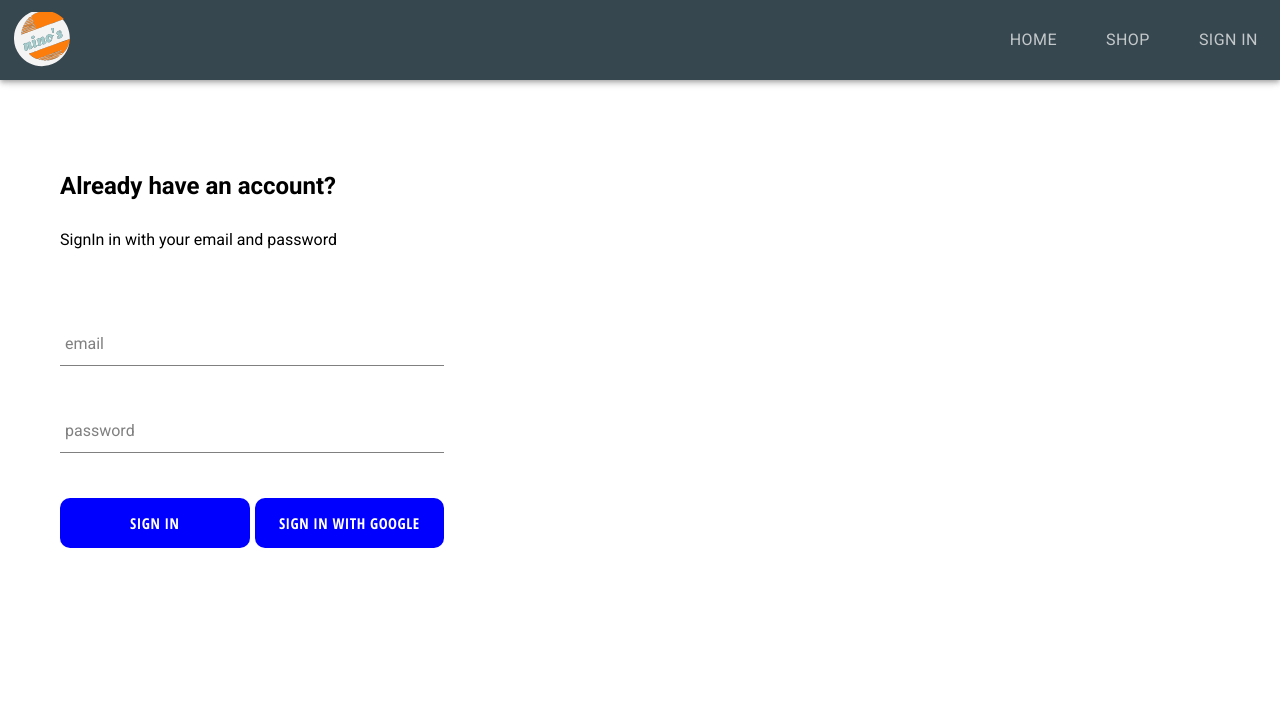
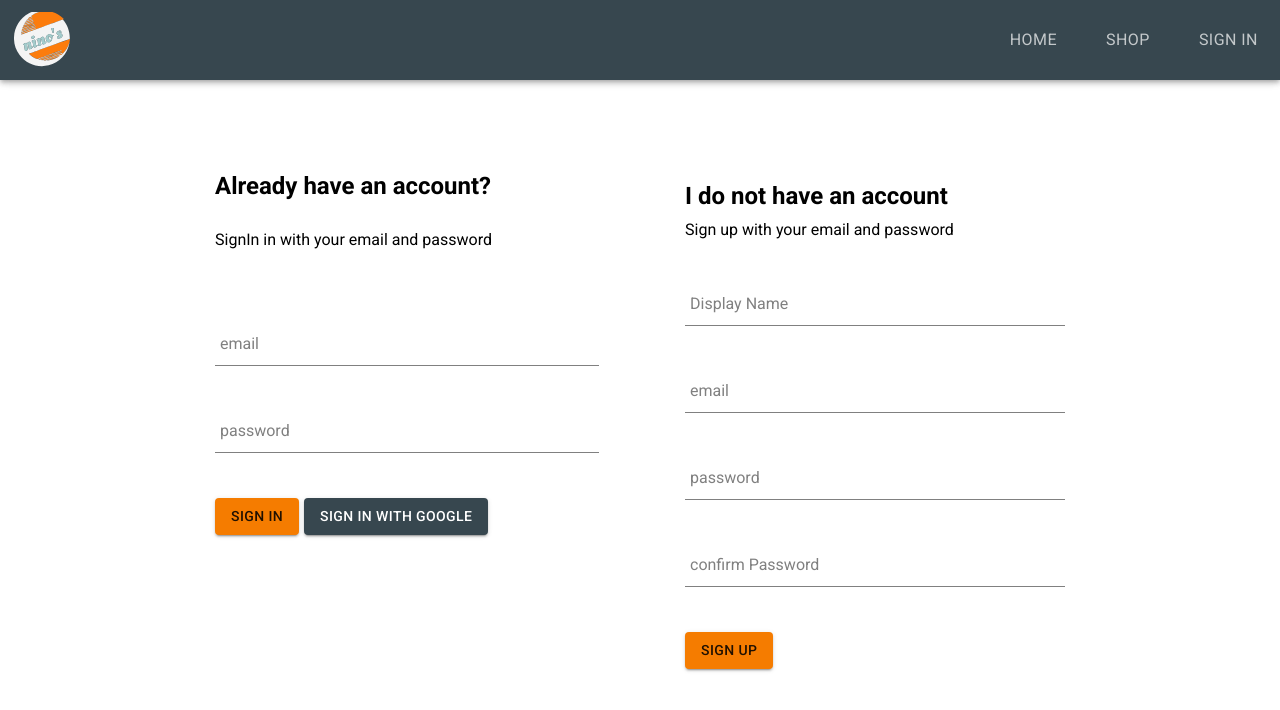
Before and after one commit to TareqJudehGithub/nino-online-shop, a React (Create React App) app: page /signin in a window 1280 px wide. Shown: the top 710 px of the page. Built offline with nearby package versions, Linux system fonts and the light colour scheme; no server answers.

Commit message:
Connected Sign in and Sign Up with Firebase Auth createUserWithEmailAndPassword, where users can now successfully register and login to the App.

```diff
--- a/public/index.html
+++ b/public/index.html
@@ -30,10 +30,13 @@
       work correctly both with client-side routing and a non-root public URL.
       Learn how to configure a non-root public URL by running `npm run build`.
     -->
-    <title>Nino Shop</title>
+
+    <title>nino's Shop</title>
   </head>
   <body>
     <noscript>You need to enable JavaScript to run this app.</noscript>
+    <!-- The core Firebase JS SDK is always required and must be listed first -->
+
     <div id="root"></div>
     <!--
       This HTML file is a template.
--- a/src/components/form-input/form-input.jsx
+++ b/src/components/form-input/form-input.jsx
@@ -15,7 +15,8 @@
                     <label
                     className={
                          `${otherProps.value.length ? "shrink" : ""}
-                          form-input-label`}
+                         form-input-label`
+                         }
                     >
                          {label}
                     </label>
--- a/src/components/sign-in/sign-in.jsx
+++ b/src/components/sign-in/sign-in.jsx
@@ -1,9 +1,10 @@
 import React from "react";
 import FormInput from "../form-input/form-input";
-import CustomButton from '../custom-button/custom-button';
-
+// import CustomButton from '../custom-button/custom-button';
+import Button from "@material-ui/core/Button"
 //google authentication:
-import {signInWithGoogle} from "../../firebase/firebase.util";
+import {auth, signInWithGoogle} from "../../firebase/firebase.util";
+import {withRouter} from "react-router-dom";
 
 import "./sign-in.scss";
 
@@ -16,19 +17,31 @@
           }
      };
 
-     handleSubmit = event => {
+     handleSubmit = async (event) => {
           event.preventDefault();
+          const { email, password } = this.state;
+          try {
+
+                    auth.signInWithEmailAndPassword(email, password);
                     this.setState({
                          email: "",
                          password: ""
                     })
+                    console.log("Sign In was successfull!");
+                    this.props.history.push("/");
+
+          } catch (error) {
+               console.log(error);
+               alert("Invalid username/password!");
+          }
+
      };
-
      handleChange = event => {
           const { name, value } = event.target; //name and value from target <input />
           this.setState({ [name]: value}) //will dynamically setState depends on
                                           //name and value.
      }
+
      render() {
           return(
                <div className="sign-in">
@@ -38,36 +51,45 @@
                     </span>
 
                     <form onSubmit={this.handleSubmit}>
+
                          <FormInput
                          handleChange={this.handleChange}
                          label="email"
                          name="email"
                          type="email"
                          value={this.state.email}
-                         // placeholder="exampl@email.com"
+                         autoComplete="email-address"
                          required
 
-                         />
+                          >
+                         </FormInput>
                          <FormInput
                          handleChange={this.handleChange}
                          label="password"
                          name="password"
                          type="password"
                          value={this.state.password}
+                         autoComplete="current-password"
                          // placeholder="Enter your password"
                          required
-                         />
+                         >
+                         </FormInput>
                          <div className="btns">
-                         <CustomButton type="submit" value="Submit Form">
+                              <Button
+                              variant="contained" color="primary"
+                              type="submit" value="Submit Form">
                                    Sign In
-                         </CustomButton>
+                              </Button>
 
-                         <CustomButton
+                              <Button
                               onClick={signInWithGoogle}
                               style={{marginLeft: "5px"}}
+                              type="button"
+                              variant="contained"
+                              color="secondary"
                               >
                                    Sign In with google
-                         </CustomButton>
+                              </Button>
                          </div>
 
                     </form>
@@ -76,4 +98,4 @@
           )
      }
 }
-export default SignIn;
+export default withRouter(SignIn);
--- /dev/null
+++ b/src/components/sign-up/sign-up.jsx
@@ -0,0 +1,101 @@
+import React from "react";
+import {auth, createUserProfileDocument} from "../../firebase/firebase.util";
+import FormInput from "../form-input/form-input";
+
+import Button from "@material-ui/core/Button"
+import "./sign-up.scss";
+
+class SignUp extends React.Component {
+     constructor() {
+          super()
+          this.state = {
+               displayName: "",
+               email: "",
+               password: "",
+               confirmPassword: ""
+          }
+     }
+     handleChange = (event) => {
+          const { name, value } = event.target;
+          this.setState({ [name]: value});
+     }
+     handleSubmit = async (event) => {
+          event.preventDefault();
+          const { displayName, email, password, confirmPassword} = this.state;
+          if(password !== confirmPassword){
+               alert("Password and Confirm Password fields must match!");
+               return;
+          };
+          try {
+               const { user } = await auth.createUserWithEmailAndPassword(email, password);
+               await createUserProfileDocument(user, {displayName});
+
+               this.setState({
+                    displayName: "",
+                    email: "",
+                    password: "",
+                    confirmPassword: ""
+               })
+          } catch (error) {
+               console.error(error);
+               alert(error);
+          }
+     }
+     render() {
+          const { displayName, email, password, confirmPassword} = this.state;
+          return(
+               <div className="sign-up">
+                    <h2 className="title">I do not have an account</h2>
+                    <span>Sign up with your email and password</span>
+                    <form
+                    className="sign-up-form"
+                    onSubmit={this.handleSubmit}>
+                         <FormInput
+                         type="text"
+                         name="displayName"
+                         value={displayName}
+                         onChange={this.handleChange}
+                         label="Display Name"
+                         required
+                         />
+
+                         <FormInput
+                         type="email"
+                         name="email"
+                         value={email}
+                         onChange={this.handleChange}
+                         label="email"
+                         autoComplete="email-address"
+                         required
+                         />
+
+                         <FormInput
+                         type="password"
+                         name="password"
+                         value={password}
+                         onChange={this.handleChange}
+                         label="password"
+                         autoComplete="current-password"
+                         required
+                         />
+
+                         <FormInput
+                         type="password"
+                         name="confirmPassword"
+                         value={confirmPassword}
+                         onChange={this.handleChange}
+                         label="confirm Password"
+                         autoComplete="new-password"
+                         required
+                         />
+                         <Button
+                         type="submit"
+                         variant="contained"
+                         color="primary"
+                         >Sign Up</Button>
+                    </form>
+               </div>
+          )
+     }
+}
+export default SignUp;
--- /dev/null
+++ b/src/components/sign-up/sign-up.scss
@@ -0,0 +1,9 @@
+.sign-up {
+     display: flex;
+     flex-direction: column;
+     width: 380px;
+
+     .title {
+       margin: 10px 0;
+     }
+   }
--- a/src/firebase/firebase.util.js
+++ b/src/firebase/firebase.util.js
@@ -1,37 +1,54 @@
 //firebase imports setup:
 import firebase from "firebase/app";
-
 import "firebase/firestore"; //db
 import "firebase/auth";      //authentication
 
+const config = {
+   apiKey: "AIzaSyCIRAxQQkja29M1hni-z3FH-Vgac_GRQng",
+    authDomain: "nino-s-shop.firebaseapp.com",
+    databaseURL: "https://nino-s-shop.firebaseio.com",
+    projectId: "nino-s-shop",
+    storageBucket: "nino-s-shop.appspot.com",
+    messagingSenderId: "1009451037034",
+    appId: "1:1009451037034:web:16bd857f7e57e2796b7513",
+    measurementId: "G-G8B6X5F982"
+   };
+   firebase.initializeApp(config);
 
-const config = {
-     apiKey: "AIzaSyBDN3ElWrVSETlOFx25-dA45H2AN7RJRvY",
-     authDomain: "ninoz-shopdb.firebaseapp.com",
-     databaseURL: "https://ninoz-shopdb.firebaseio.com",
-     projectId: "ninoz-shopdb",
-     storageBucket: "ninoz-shopdb.appspot.com",
-     messagingSenderId: "55213092449",
-     appId: "1:55213092449:web:1dee39b1c66c8ff655c420",
-     measurementId: "G-T0VGTWQVQM"
+//Storing user Data in Firebase:
+
+ export const createUserProfileDocument = async (userAuth, additionalData) => {
+
+   if (!userAuth) return;
+      const userRef = firestore.doc(`users/${userAuth.uid}`);
+      const snapShot = await userRef.get();
+
+      if(!snapShot.exists) {
+         //create the db using userRef
+         const { displayName, email } = userAuth;
+         const createdAt = new Date();
+         try {
+            await userRef.set({
+               displayName,
+               email,
+               createdAt,
+               ...additionalData
+            })
+         } catch (error) {
+            console.log("error creating user", error.message);
+         }
+      }
+      return userRef;
    };
 
-   firebase.initializeApp(config);
-
-//authentication import: (we import this whenever we needed authentication)
 export const auth = firebase.auth();
-//database import: (we import this whenever we needed the use of database)
 export const firestore = firebase.firestore();
 
 //Google authentication utility:
 
-   //A. determines which auth to access (in our case access to google authentication)
-   //from the auth library:
 const provider = new firebase.auth.GoogleAuthProvider();
-   //B. trigger the google popup menu, whenever we use googleAuthProvier();
-provider.setCustomParameters({ prompt: "select_account"})
-   //C. func that determines which popup we are calling:  (google or email/password)
-export const signInWithGoogle = () => auth.signInWithPopup(provider)
+provider.setCustomParameters({ prompt: "select_account" });
+export const signInWithGoogle = () => auth.signInWithPopup(provider);
 
 
-export default firebase;  //in case we needed the whole library
+export default firebase;
--- a/src/index.js
+++ b/src/index.js
@@ -8,11 +8,12 @@
 
 ReactDOM.render(
 
-  <React.StrictMode>
+  // <React.StrictMode>
     <BrowserRouter>
     <App />
     </BrowserRouter>
-  </React.StrictMode>,
+  // </React.StrictMode>
+  ,
   document.getElementById('root')
 
 );
--- a/src/pages/sign-in-sign-up/sign-in-sign-up.jsx
+++ b/src/pages/sign-in-sign-up/sign-in-sign-up.jsx
@@ -1,12 +1,14 @@
 import React from 'react';
 import SignIn from "../../components/sign-in/sign-in";
+import SignUp from "../../components/sign-up/sign-up";
 
 import './sign-in-sign-up.scss';
 
 const SignInAndSignOutPage = () => {
      return(
-          <div>
+          <div className="sign-in-sign-up ">
                <SignIn />
+               <SignUp />
           </div>
      )
 }
--- a/src/pages/sign-in-sign-up/sign-in-sign-up.scss
+++ b/src/pages/sign-in-sign-up/sign-in-sign-up.scss
@@ -0,0 +1,6 @@
+.sign-in-sign-up {
+     width : 850px;
+     display: flex;
+     justify-content: space-between;
+     margin: 30px auto;
+}
```
Also changed, not shown: src/App.js (+20 -4 lines). Lines whose indentation alone changed are shown as unchanged.
